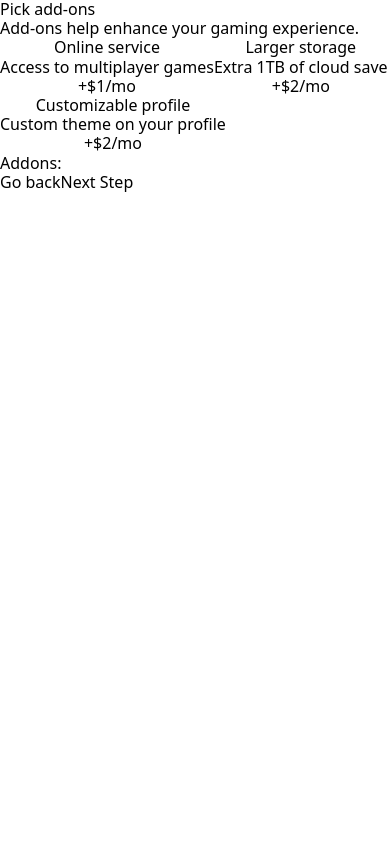
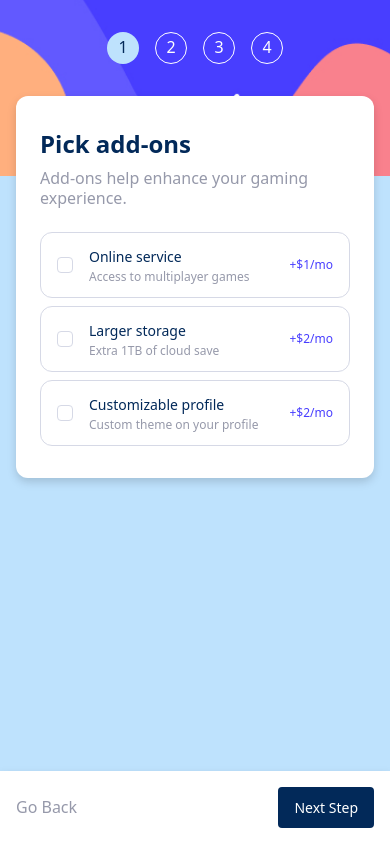
Before and after one commit to nofuenterr/multi-step-form, a React (Vite) app: page /addons in a window 390 px wide. Built offline with nearby package versions, Linux system fonts and the light colour scheme.

Commit message:
feat: add styles, responsiveness, and reusable components to Addons page

```diff
--- a/src/pages/Addons.jsx
+++ b/src/pages/Addons.jsx
@@ -1,70 +1,72 @@
 import { useFormContext, Controller } from 'react-hook-form';
-import { useNavigate } from 'react-router-dom';
 import { ToggleGroup } from 'radix-ui';
 import { getPrice } from '../utils/getPrice';
+import Container from '../components/Container';
+import Form from '../components/Form';
 
 export default function Addons() {
-	const { control, watch } = useFormContext();
+	const { control } = useFormContext();
 
-	const navigate = useNavigate();
+	return (
+		<Container>
+			<Form
+				heading="Pick add-ons"
+				paragraph="Add-ons help enhance your gaming experience."
+				nextPath="summary"
+			>
+				<div>
+					<Controller
+						name="addons"
+						control={control}
+						render={({ field }) => (
+							<ToggleGroup.Root
+								type="multiple"
+								onValueChange={field.onChange}
+								className="grid gap-2 md:gap-4"
+							>
+								<ToggleItem
+									value="onlineService"
+									title="Online service"
+									subtitle="Access to multiplayer games"
+								/>
+								<ToggleItem
+									value="largerStorage"
+									title="Larger storage"
+									subtitle="Extra 1TB of cloud save"
+								/>
+								<ToggleItem
+									value="customizableProfile"
+									title="Customizable profile"
+									subtitle="Custom theme on your profile"
+								/>
+							</ToggleGroup.Root>
+						)}
+					/>
+				</div>
+			</Form>
+		</Container>
+	);
+}
 
-	const selectedAddons = watch('addons');
+function ToggleItem({ value, title, subtitle }) {
+	const { watch } = useFormContext();
+
 	const isYearly = watch('billing');
 	const billingType = isYearly ? 'yr' : 'mo';
 
-	const nextStep = () => {
-		navigate('/summary');
-	};
-
 	return (
-		<div>
-			<form>
-				<h1>Pick add-ons</h1>
-				<p>Add-ons help enhance your gaming experience.</p>
-
-				<Controller
-					name="addons"
-					control={control}
-					render={({ field }) => (
-						<ToggleGroup.Root type="multiple" onValueChange={field.onChange}>
-							<ToggleGroup.Item value="onlineService">
-								<p>Online service</p>
-								<p>Access to multiplayer games</p>
-								<span>
-									+${getPrice(isYearly, 'addons', 'onlineService')}/
-									{billingType}
-								</span>
-							</ToggleGroup.Item>
-							<ToggleGroup.Item value="largerStorage">
-								<p>Larger storage</p>
-								<p>Extra 1TB of cloud save</p>
-								<span>
-									+${getPrice(isYearly, 'addons', 'largerStorage')}/
-									{billingType}
-								</span>
-							</ToggleGroup.Item>
-							<ToggleGroup.Item value="customizableProfile">
-								<p>Customizable profile</p>
-								<p>Custom theme on your profile</p>
-								<span>
-									+${getPrice(isYearly, 'addons', 'customizableProfile')}/
-									{billingType}
-								</span>
-							</ToggleGroup.Item>
-						</ToggleGroup.Root>
-					)}
-				/>
-
-				<p>Addons: {selectedAddons}</p>
-
-				<button type="button" onClick={() => navigate(-1)}>
-					Go back
-				</button>
-
-				<button type="button" onClick={nextStep}>
-					Next Step
-				</button>
-			</form>
-		</div>
+		<ToggleGroup.Item
+			value={value}
+			className="grid cursor-pointer grid-cols-[auto_1fr_auto] items-center gap-4 rounded-xl border border-purple-200 bg-transparent px-4 py-3 hover:border-purple-600 data-[state=on]:border-purple-600 data-[state=on]:bg-blue-50 md:gap-6 data-[state=on]:[&>*:first-child]:border-none data-[state=on]:[&>*:first-child]:bg-purple-600"
+		>
+			<div className="size-4 rounded border border-purple-200"></div>
+			<div className="justify-self-start text-start">
+				<p className="text-sm leading-6 font-medium text-blue-950">{title}</p>
+				<p className="text-xs text-gray-500">{subtitle}</p>
+			</div>
+			<span className="text-xs text-purple-600">
+				+${getPrice(isYearly, 'addons', value)}/{billingType}
+			</span>
+		</ToggleGroup.Item>
 	);
 }
```
